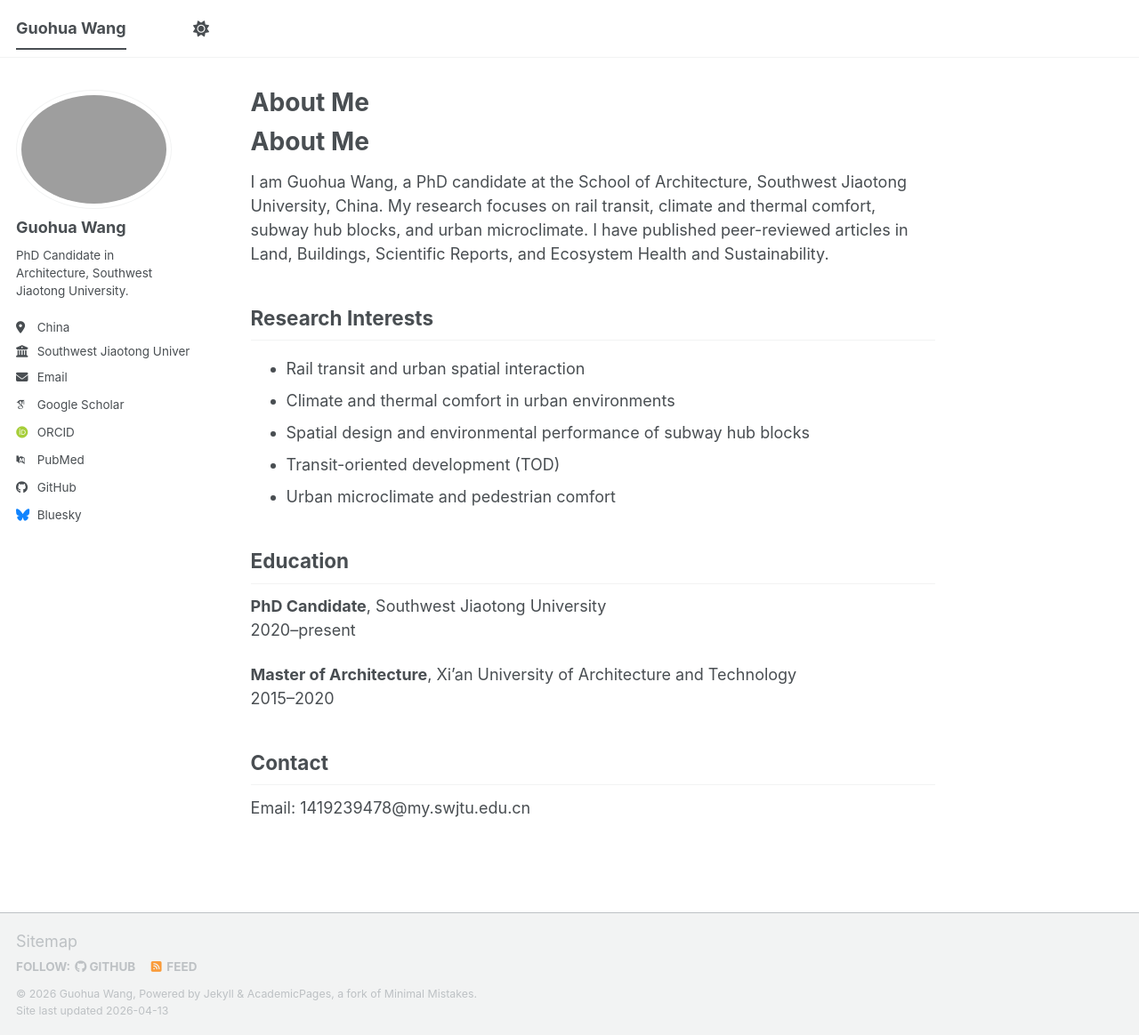
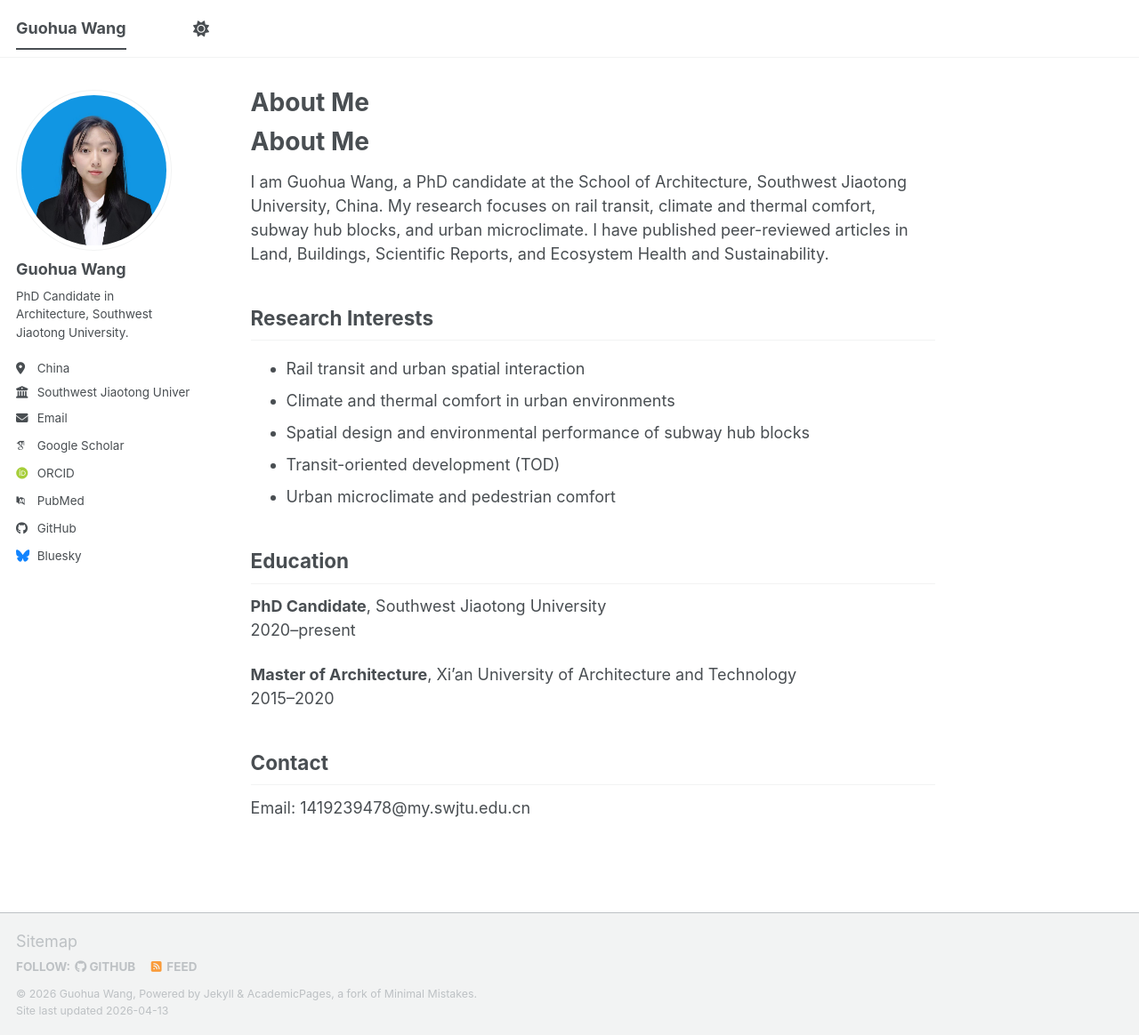
Before and after one commit to guohuawang666/guohuawang666.github.io, a Jekyll site: the page built from index.md, in a window 1280 px wide and 1164 px high. Shown: the whole window at 89% size. Built offline with Jekyll 4.4.1, drawn with Linux system fonts in a browser that asks for light colours; some web fonts are replaced; a script bundle is joined from its source files by our own code; library files that are not in the unit come from our copies; our own code applies the rules of GitHub Pages for plain Markdown files.

Commit message:
Update author-profile.html

```diff
--- a/_includes/author-profile.html
+++ b/_includes/author-profile.html
@@ -7,11 +7,11 @@
 <div itemscope itemtype="http://schema.org/Person">
 
   <div class="author__avatar">
-    {% if author.avatar contains "://" %}
-    	<img src="{{ author.avatar }}" alt="{{ author.name }}"  fetchpriority="high" />
-    {% else %}
-    	<img src="{{ author.avatar | prepend: "/images/" | prepend: base_path }}" class="author__avatar" alt="{{ author.name }}"  fetchpriority="high" />
-    {% endif %}
+    {% if author.picture %}
+  <div class="author__avatar">
+    <img src="{{ author.picture }}" alt="{{ author.name }}">
+  </div>
+  {% endif %}
   </div>
 
   <div class="author__content">
```
